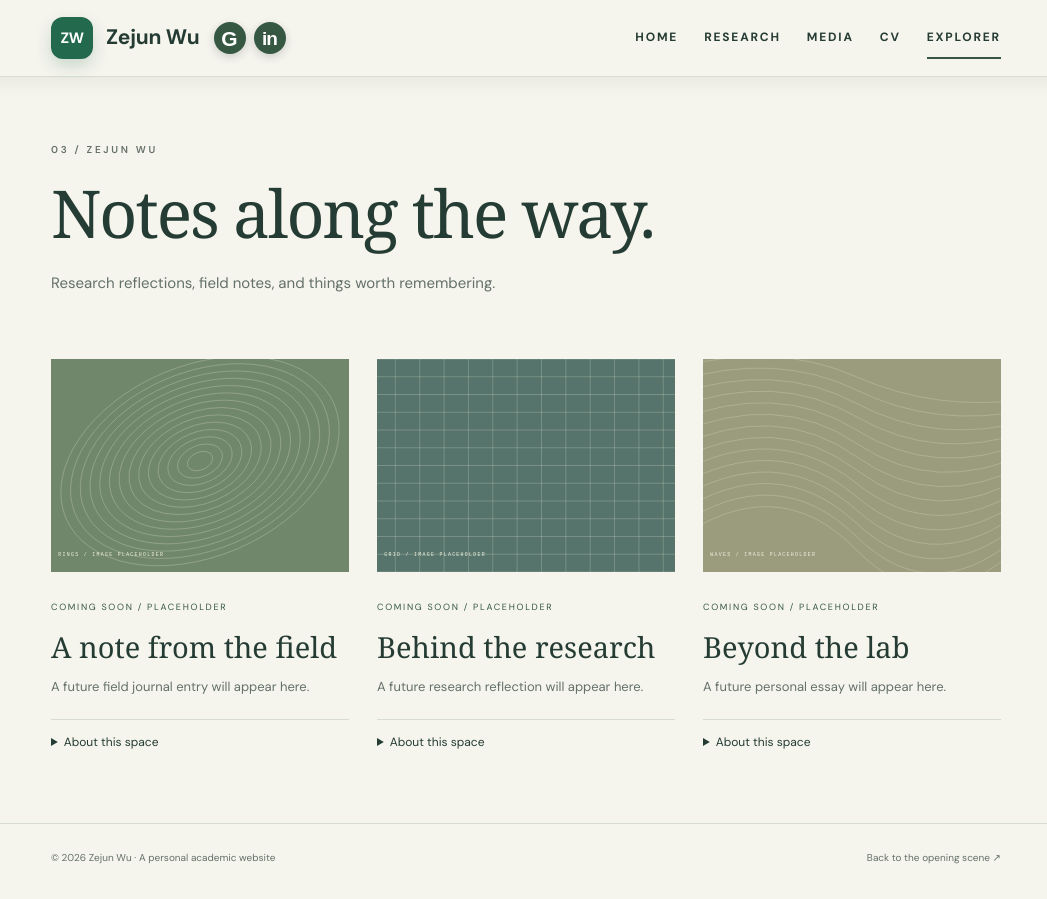
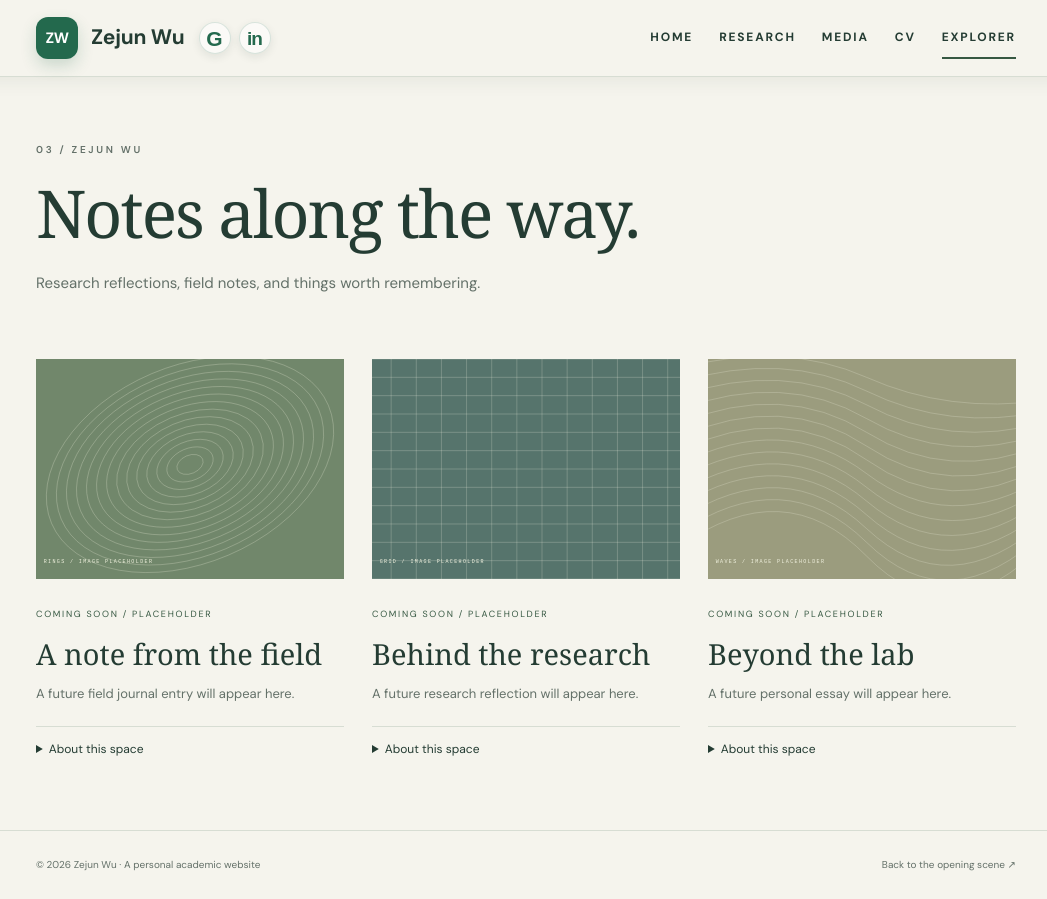
Before and after one commit to ZejunWu99/ZejunWu99.github.io, a website: page blog.html in a window 1280 px wide. Shown: the whole page, without its empty margins (114-1161 px from the left). Drawn offline with Linux system fonts and the light colour scheme; a web font is replaced by a local one.

Commit message:
Set 980px layout and translucent social icons

```diff
--- a/layout.css
+++ b/layout.css
@@ -3,7 +3,7 @@ body:not(.landing) {
 }
 
 .wrap {
-  width: min(950px, calc(100% - 64px));
+  width: min(980px, calc(100% - 64px));
 }
 
 .header {
@@ -49,29 +49,31 @@ body:not(.landing) {
   min-width: 32px;
   height: 32px;
   border-radius: 50%;
-  background: var(--green);
-  color: #fff;
+  border: 1px solid rgba(35, 105, 77, 0.16);
+  background: rgba(255, 255, 255, 0.58);
+  color: #23694d;
   font-family: Arial, sans-serif;
   font-size: 20px;
   font-weight: 800;
   line-height: 1;
-  box-shadow: 0 3px 8px rgba(36, 60, 51, 0.2);
-  transition: background 0.2s, transform 0.2s;
+  box-shadow: 0 3px 8px rgba(36, 60, 51, 0.1);
+  transition: background 0.2s, border-color 0.2s, transform 0.2s;
 }
 
 .header-socials a:hover {
-  color: #fff;
-  background: #244a35;
+  color: #23694d;
+  background: rgba(255, 255, 255, 0.9);
+  border-color: rgba(35, 105, 77, 0.35);
   transform: translateY(-1px);
 }
 
 .header-socials .scholar-icon {
-  color: #fff;
+  color: #23694d;
   font-size: 21px;
 }
 
 .header-socials .linkedin-icon {
-  color: #fff;
+  color: #23694d;
   font-size: 19px;
   letter-spacing: -1px;
 }
```
